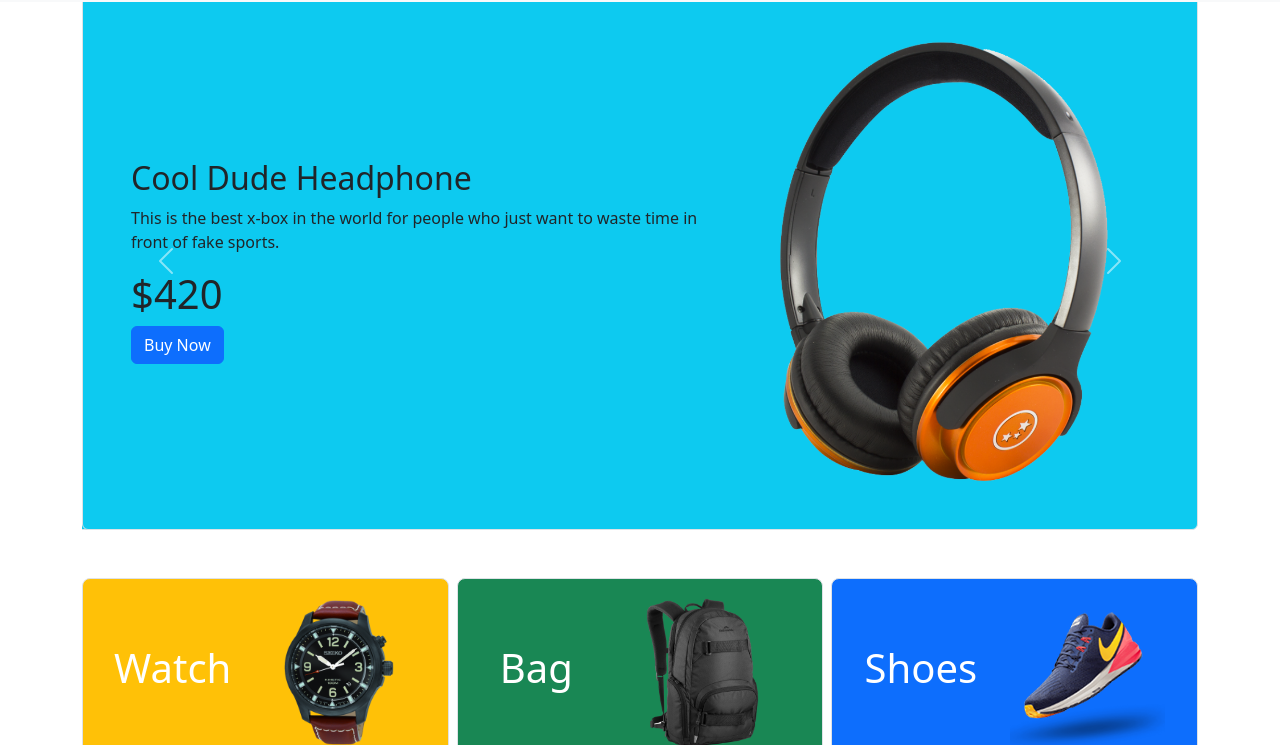
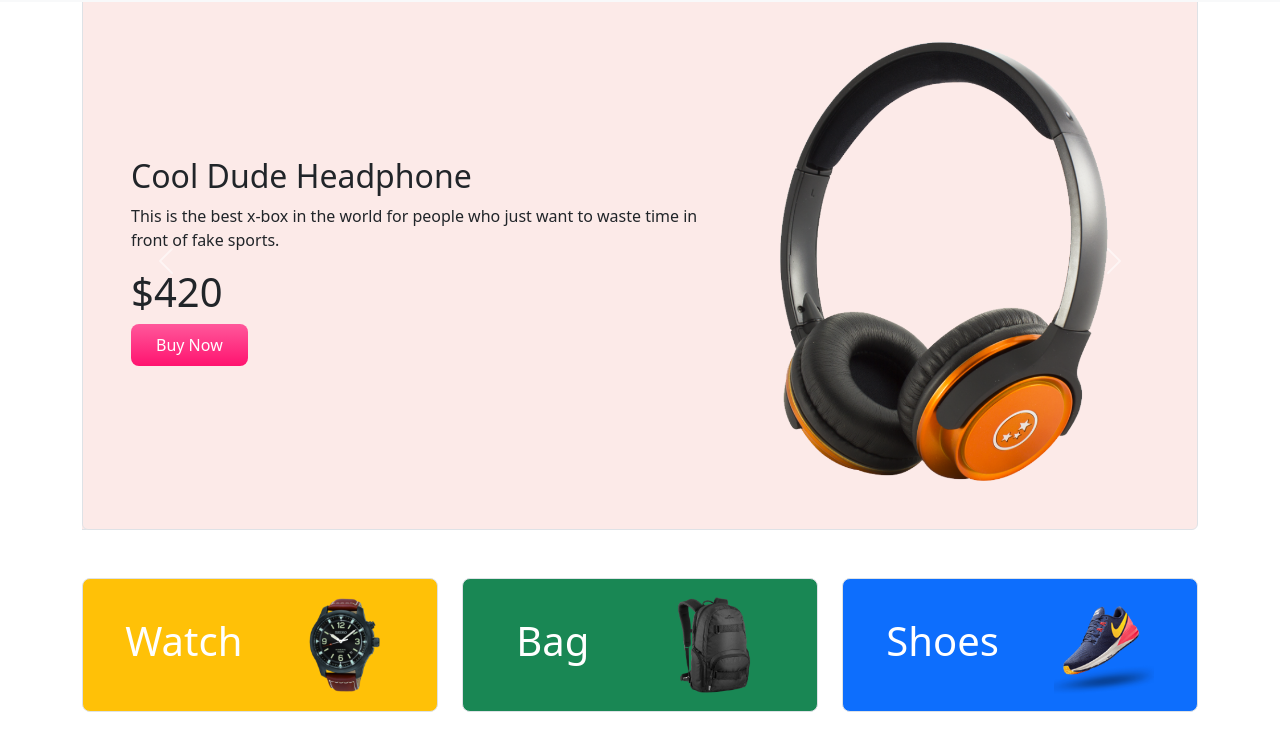
Before and after one commit to mdnazimmia/panda-commerce-bootstrap, a plain HTML site: page index.html in a window 1280 px wide. Shown: the part 55-800 px from the top of the page. Drawn offline with nearby package versions, Linux system fonts and the light colour scheme.

Commit message:
added customs css style

```diff
--- a/css/styles.css
+++ b/css/styles.css
@@ -0,0 +1,15 @@
+.panda-bg-info {
+    background-color: #fceae8;
+}
+
+.catagories img {
+    width: 100px;
+}
+
+.panda-btn-buy-now {
+    background-image: linear-gradient(to bottom, #FF589B 0%, #FF136F 100%);
+    color: #fff;
+    border: none;
+    border-radius: 8px;
+    padding: 9px 25px;
+}
--- a/index.html
+++ b/index.html
@@ -45,7 +45,7 @@
         <section class="mt-5">
             <div id="carouselExampleAutoplaying" class="carousel slide" data-bs-ride="carousel">
                 <div class="carousel-inner">
-                    <div class="carousel-item active border rounded bg-info p-5">
+                    <div class="carousel-item active border rounded panda-bg-info p-5">
                         <div class="row">
                             <div class="col-lg-7 d-flex align-items-center">
                                 <div>
@@ -53,7 +53,7 @@
                                     <p>This is the best tv in the world for people who just want to waste time in front
                                         of tv.</p>
                                     <h1>$1220</h1>
-                                    <button type="button" class="btn btn-primary">Buy Now</button>
+                                    <button type="button" class="btn panda-btn-buy-now">Buy Now</button>
                                 </div>
                             </div>
                             <div class="col-lg-5">
@@ -61,7 +61,7 @@
                             </div>
                         </div>
                     </div>
-                    <div class="carousel-item active border rounded bg-info p-5">
+                    <div class="carousel-item active border rounded panda-bg-info p-5">
                         <div class="row">
                             <div class="col-lg-7 d-flex align-items-center">
                                 <div>
@@ -69,7 +69,7 @@
                                     <p>This is the best x-box in the world for people who just want to waste time in
                                         front of fake sports.p>
                                     <h1>$600</h1>
-                                    <button type="button" class="btn btn-primary">Buy Now</button>
+                                    <button type="button" class="btn panda-btn-buy-now">Buy Now</button>
                                 </div>
                             </div>
                             <div class="col-lg-5">
@@ -77,7 +77,7 @@
                             </div>
                         </div>
                     </div>
-                    <div class="carousel-item active border rounded bg-info p-5">
+                    <div class="carousel-item active border rounded panda-bg-info p-5">
                         <div class="row">
                             <div class="col-lg-7 d-flex align-items-center">
                                 <div>
@@ -86,7 +86,7 @@
                                         front
                                         of fake sports.</p>
                                     <h1>$420</h1>
-                                    <button type="button" class="btn btn-primary">Buy Now</button>
+                                    <button type="button" class="btn panda-btn-buy-now">Buy Now</button>
                                 </div>
                             </div>
                             <div class="col-lg-5">
@@ -114,7 +114,7 @@
         <!-- categories start -->
         <section>
             <div class="container text-center my-5">
-                <div class="row g-2">
+                <div class="row g-4 catagories">
                     <!-- single category -->
                     <div class="col-lg-4 col-md-6 col-sm-12">
                         <div class="p-3 border rounded-3 bg-warning d-flex align-items-center justify-content-around">
@@ -154,7 +154,7 @@
                                 additional content. This content is a little bit longer.</p>
                         </div>
                         <div class="m-3">
-                            <div class="btn btn-warning">Buy Now >></div>
+                            <div class="btn panda-btn-buy-now">Buy Now >></div>
                         </div>
                     </div>
                 </div>
@@ -168,7 +168,7 @@
                                 content.</p>
                         </div>
                         <div class="m-3">
-                            <div class="btn btn-warning">Buy Now >></div>
+                            <div class="btn panda-btn-buy-now">Buy Now >></div>
                         </div>
                     </div>
                 </div>
@@ -183,7 +183,7 @@
                                 height action.</p>
                         </div>
                         <div class="m-3">
-                            <div class="btn btn-warning">Buy Now >></div>
+                            <div class="btn panda-btn-buy-now">Buy Now >></div>
                         </div>
                     </div>
                 </div>
@@ -204,7 +204,7 @@
                                 additional content. This content is a little bit longer.</p>
                         </div>
                         <div class="m-3">
-                            <div class="btn btn-warning">Buy Now >></div>
+                            <div class="btn panda-btn-buy-now">Buy Now >></div>
                         </div>
                     </div>
                 </div>
@@ -218,7 +218,7 @@
                                 content.</p>
                         </div>
                         <div class="m-3">
-                            <div class="btn btn-warning">Buy Now >></div>
+                            <div class="btn panda-btn-buy-now">Buy Now >></div>
                         </div>
                     </div>
                 </div>
@@ -233,7 +233,7 @@
                                 height action.</p>
                         </div>
                         <div class="m-3">
-                            <div class="btn btn-warning">Buy Now >></div>
+                            <div class="btn panda-btn-buy-now">Buy Now >></div>
                         </div>
                     </div>
                 </div>
@@ -242,7 +242,7 @@
         <!-- bags section end -->
         <!-- Subscribe Start -->
         <section style="height: 300px;"
-            class="container rounded-3 align-items-center d-flex justify-content-center bg-info" id="subscribe">
+            class="container rounded-3 align-items-center d-flex justify-content-center panda-bg-info" id="subscribe">
             <div>
                 <h1>LET'S STAY IN TOUCH</h1>
                 <P>Get updates on sales, specials and more</P>
@@ -250,7 +250,7 @@
                     <div class="mb-3">
                         <input type="email" class="form-control" id="exampleInputEmail1" aria-describedby="emailHelp">
                     </div>
-                    <button type="submit" class="btn btn-primary">Submit</button>
+                    <button type="submit" class="btn panda-btn-buy-now">Submit</button>
                 </form>
             </div>
         </section>
```
